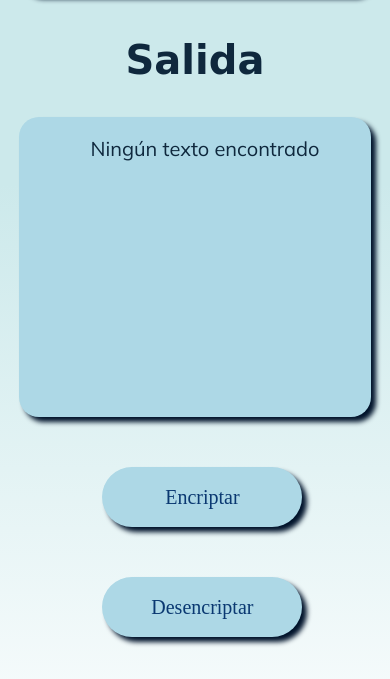
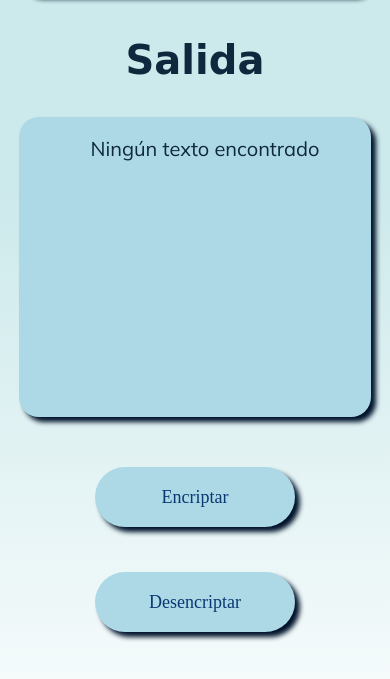
Before and after one commit to lfkanselmo/encriptador_de_texto, a plain HTML site: page index.html in a window 390 px wide. Shown: the part 986-1665 px from the top of the page. Drawn offline with nearby package versions, Linux system fonts and the light colour scheme; a web font is replaced by a local one.

Commit message:
actualización posición de botones

```diff
--- a/css/style.css
+++ b/css/style.css
@@ -27,6 +27,7 @@ body{
     max-width: 144rem;
     margin: 0 auto;
     width: 95%;
+    height: fit-content;
     display: flex;
     align-items: center;
     justify-content:center;
@@ -73,10 +74,11 @@ button{
     width: 20rem;
     height: 6rem;
     border: none;
+    margin: 0 auto;
     border-radius: 3rem;
     line-height: 0rem;
     text-align: center;
-    font-size: 3rem;
+    font-size: 2.5rem;
     color: #0A3871;
     transition: 0.2s all;
     cursor: pointer;
@@ -140,7 +142,7 @@ button:hover{
 
 /*MENSAJES Y ANOTACIONES DE EMERGENCIA*/
 .mensajes{
-    width: 100%;
+    width: 95%;
     text-align:justify;
     background: lightblue;
     border-radius: 3rem;
@@ -271,31 +273,33 @@ li:hover{
 
 /*BOTONES*/
 .botones{
+    flex-direction: row;
     justify-content:space-evenly;
     padding: 0 auto;
+    gap: 4rem;
 }
 
 .botonesEncriptacion{
-    width: 50%;
+    width: 100%;
     display: flex;
-    flex-direction: row;
+    flex-direction: column;
     justify-content: space-evenly;
     align-items: center;
     gap: 2rem;
 }
 
 .botonesCopiar{
-    width: 50%;
+    width: 100%;
     display: none;
-    flex-direction: row;
+    flex-direction: column;
     align-items: center;
     justify-content: space-evenly;
     gap: 2rem;
-
 }
 
 @media screen and (max-width:768px) {
     .botones{
+        flex-direction: column;
         align-items: center;
         justify-content: center;
         gap: 1rem;
@@ -313,18 +317,26 @@ li:hover{
 
     button{
         margin: 2rem auto 2rem auto;
-        font-size: 2rem;
+        font-size: 1.8rem;
     }
 }
 
-@media screen and (max-width:375px) {
+@media screen and (max-width:400px) {
     .botones{
         flex-direction: column;
-        gap: 1rem;
+        gap: 0.5rem;
+    }
+
+    .botonesEncriptacion{
+        gap: 0.5rem;
+    }
+
+    .botonesCopiar{
+        gap: 0.5rem;
     }
 
     button{
-        font-size: 2rem;
+        font-size: 1.8rem;
     }
 }
 
```
